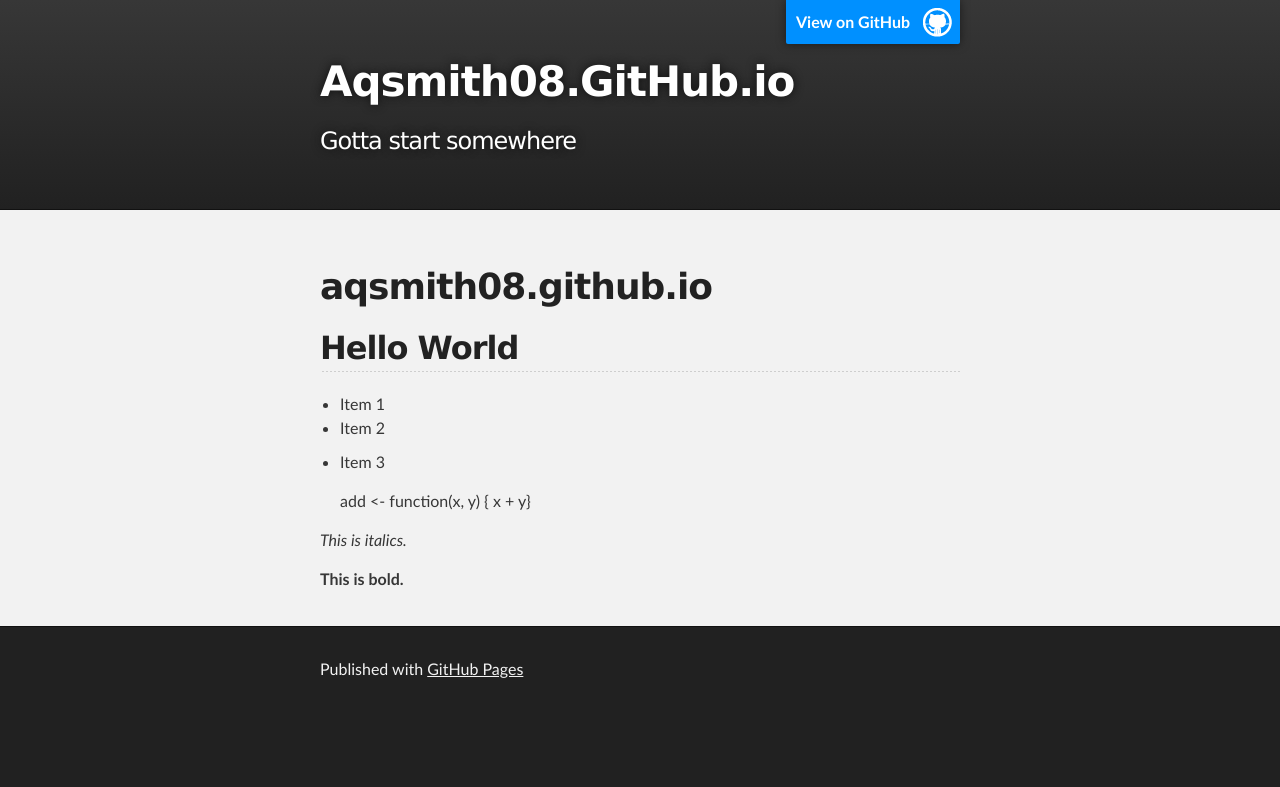
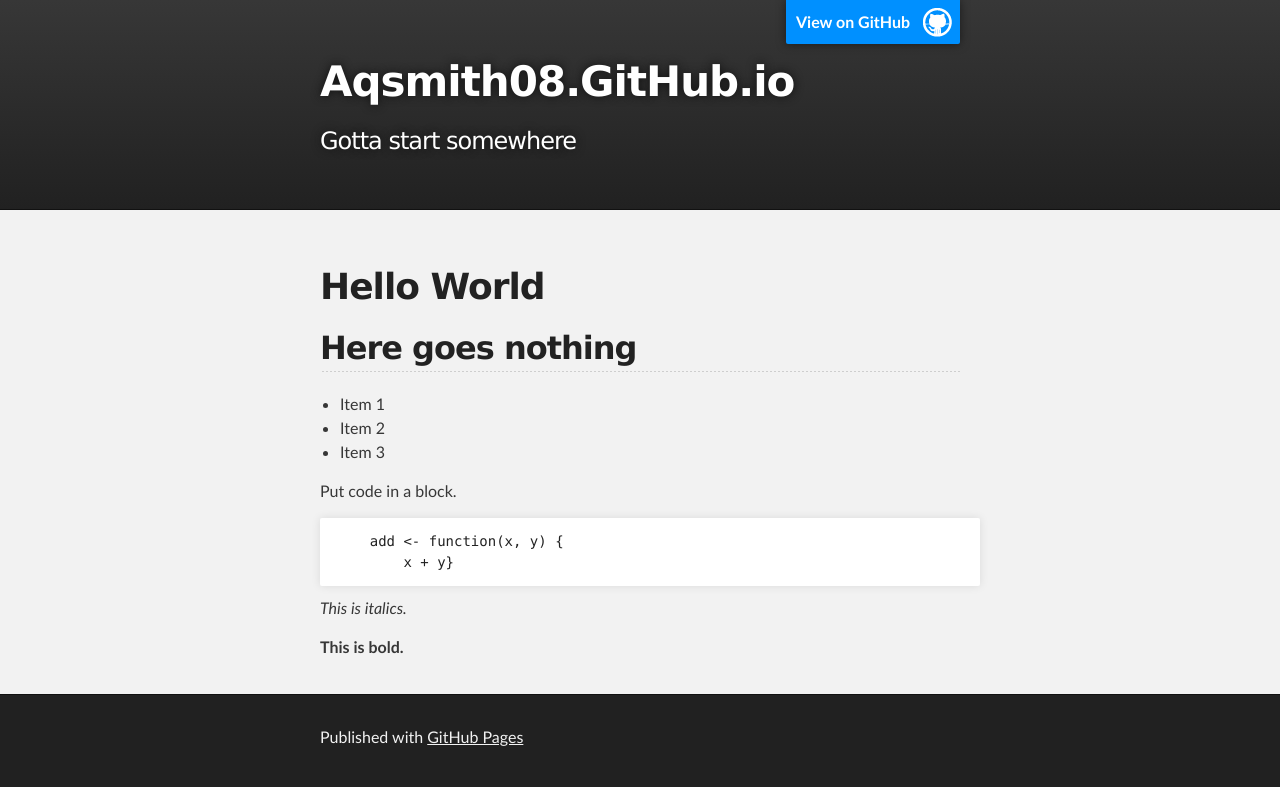
Before and after one commit to aqsmith08/aqsmith08.github.io, a plain HTML site: page index.html in a window 1280 px wide. Drawn offline with Linux system fonts and the light colour scheme.

```diff
--- a/index.html
+++ b/index.html
@@ -28,21 +28,22 @@
     <div id="main_content_wrap" class="outer">
       <section id="main_content" class="inner">
         <h1>
-<a id="aqsmith08githubio" class="anchor" href="#aqsmith08githubio" aria-hidden="true"><span class="octicon octicon-link"></span></a>aqsmith08.github.io</h1>
+<a id="hello-world" class="anchor" href="#hello-world" aria-hidden="true"><span class="octicon octicon-link"></span></a>Hello World</h1>
 
 <h2>
-<a id="hello-world" class="anchor" href="#hello-world" aria-hidden="true"><span class="octicon octicon-link"></span></a>Hello World</h2>
+<a id="here-goes-nothing" class="anchor" href="#here-goes-nothing" aria-hidden="true"><span class="octicon octicon-link"></span></a>Here goes nothing</h2>
 
 <ul>
 <li>Item 1</li>
 <li>Item 2</li>
-<li>
-<p>Item 3</p>
+<li>Item 3</li>
+</ul>
 
-<p>add &lt;- function(x, y) {
-    x + y}</p>
-</li>
-</ul>
+<p>Put code in a block.</p>
+
+<pre><code>    add &lt;- function(x, y) {
+        x + y}
+</code></pre>
 
 <p><em>This is italics.</em></p>
 
```
Also changed, not shown: params.json (+1 -1 lines).
